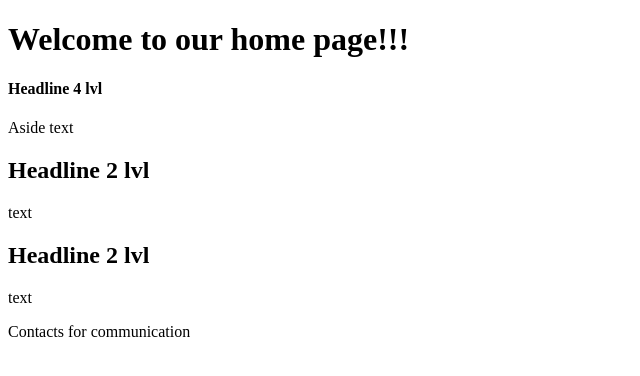
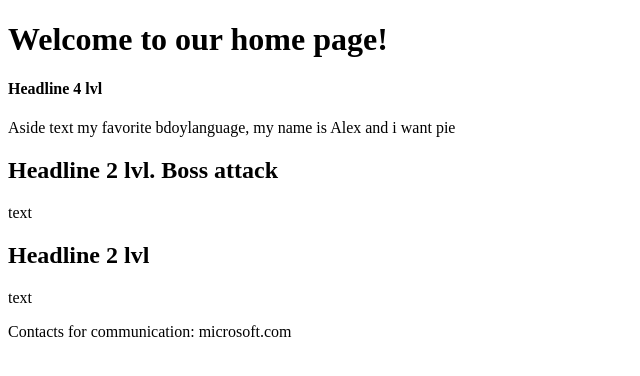
Before and after one commit to hateddz/Home-page, a plain HTML site: page index.html in a window 1280 px wide. Shown: the whole page, without its empty margins (0-640 px from the left). Drawn offline with Linux system fonts and the light colour scheme.

Commit message:
second commit
sSsanya second commit

```diff
--- a/index.html
+++ b/index.html
@@ -4,20 +4,20 @@
     <meta charset="UTF-8">
     <meta name="viewport" content="width=device-width, initial-scale=1.0">
     <meta http-equiv="X-UA-Compatible" content="ie=edge">
-    <title>IPZ</title>
+    <title>IPZKRUTIE</title>
 </head>
 <body>
-    <header><h1>Welcome to our home page!!!<h1></header>
+    <header><h1>Welcome to our home page!<h1></header>
     <aside>
         <h4>Headline 4 lvl</h4>
-        <p>Aside text</p>
+        <p>Aside text my favorite bdoylanguage, my name is Alex and i want pie </p>
     </aside>
     <main>
-        <h2>Headline 2 lvl</h2>
+        <h2>Headline 2 lvl. Boss attack</h2>
         <p>text</p>
         <h2>Headline 2 lvl</h2>
         <p>text</p>
     </main>
-    <footer>Contacts for communication</footer>
+    <footer>Contacts for communication: microsoft.com</footer>
 </body>
 </html>
```
